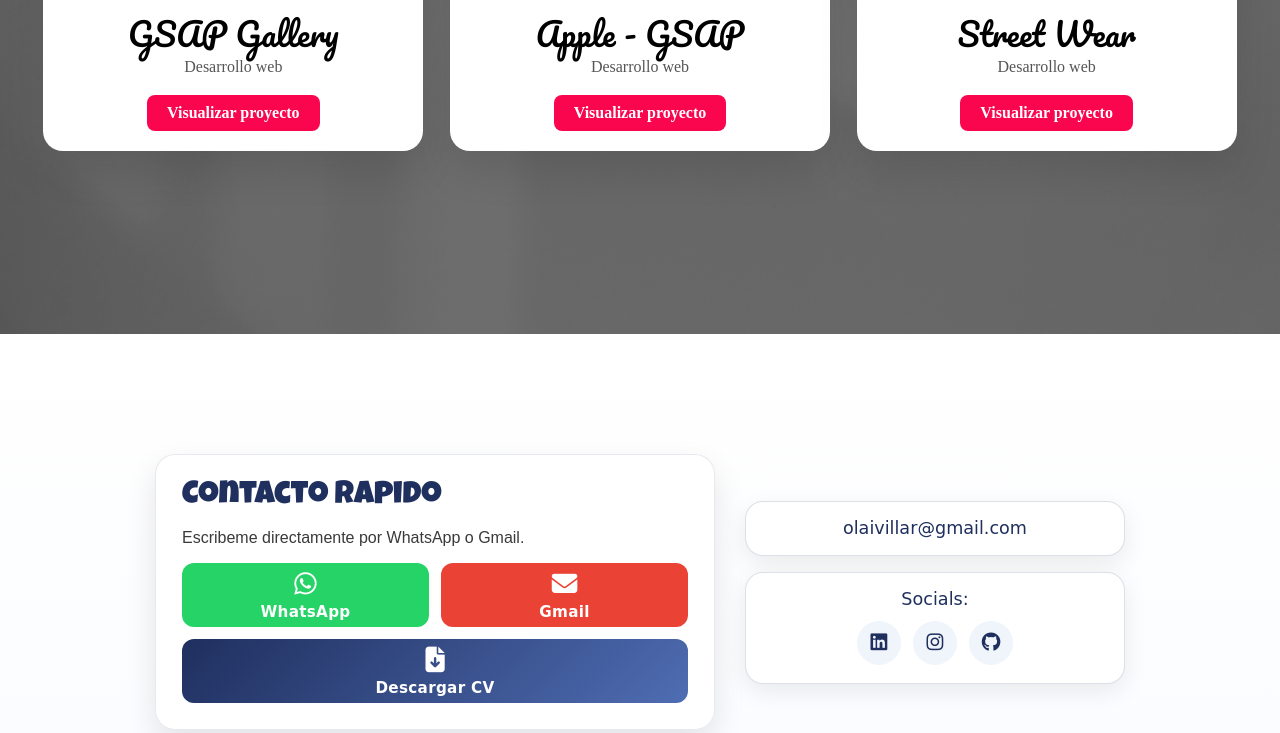
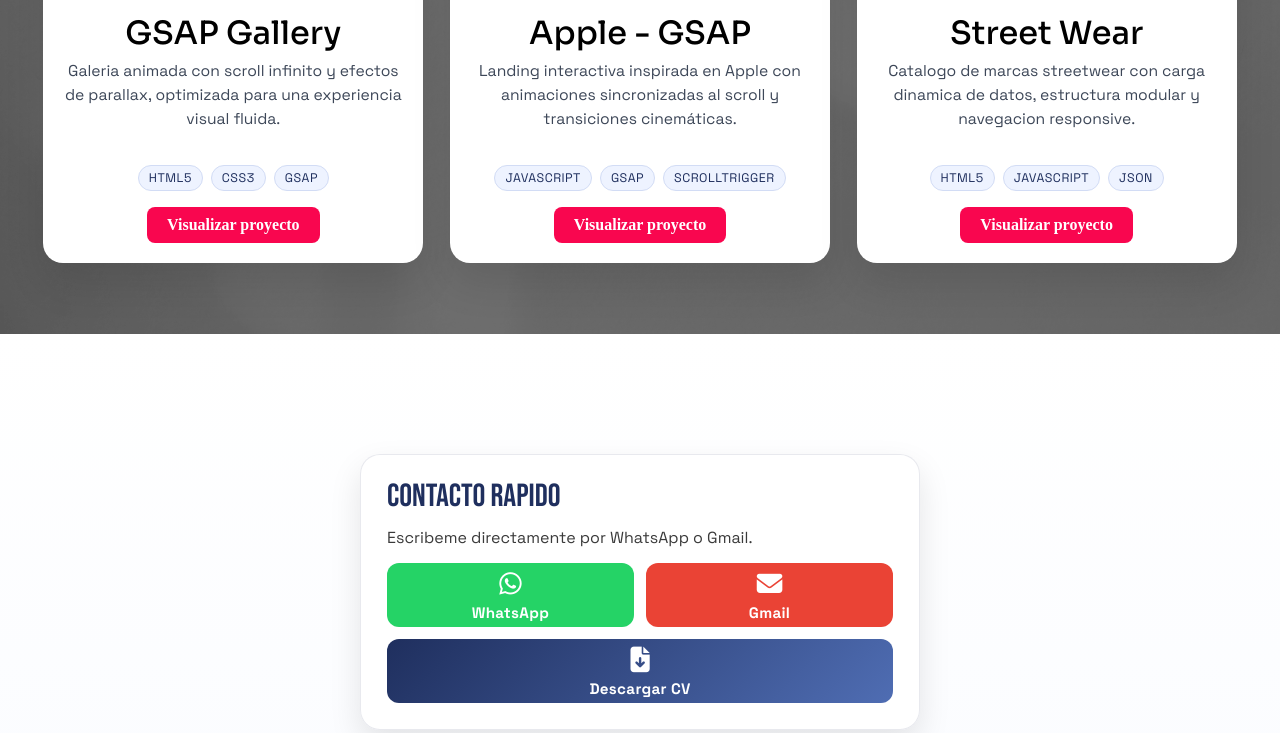
Before and after one commit to OlaiGV/MyPortfolio, a plain HTML site: page index.html in a window 1280 px wide. Shown: the part 2066-2799 px from the top of the page. Drawn offline with Linux system fonts and the light colour scheme; a web font is replaced by a local one.

Commit message:
Polish portfolio visual design and simplify contact section

```diff
--- a/CSS/contact.css
+++ b/CSS/contact.css
@@ -1,5 +1,5 @@
 .contact-me {
-  min-height: auto;
+  min-height: 0;
   width: 100%;
   padding: 80px 20px 60px;
   display: flex;
@@ -29,7 +29,7 @@
   width: 100%;
   padding: 40px 20px;
   background: transparent;
-  min-height: auto;
+  min-height: 0;
 }
 
 .quick-contact {
@@ -108,80 +108,6 @@
   font-size: 0.95rem;
 }
 
-.social-left {
-  height: auto;
-  width: min(380px, 90vw);
-  text-align: center;
-  display: flex;
-  flex-direction: column;
-  justify-content: center;
-  align-self: center;
-  align-content: center;
-  margin-right: 0;
-  gap: 16px;
-}
-
-.mail-card,
-.socialMedia-card {
-  border-radius: 18px;
-  border: 1px solid rgba(31, 47, 94, 0.15);
-  background-color: white;
-  padding: 18px;
-  margin: 0;
-  box-shadow: 0 8px 24px rgba(0, 0, 0, 0.08);
-}
-
-.mail-card strong {
-  font-family: var(--fuente-boton);
-  font-size: 1.1rem;
-  color: #1f2f5e;
-  user-select: all;
-}
-
-.socialMedia-card {
-  display: flex;
-  flex-wrap: wrap;
-  justify-content: center;
-  align-items: center;
-  gap: 12px;
-}
-
-.socialMedia-card strong {
-  font-family: var(--fuente-boton);
-  font-size: 1.1rem;
-  color: #1f2f5e;
-  width: 100%;
-}
-
-.icons-media {
-  display: flex;
-  gap: 12px;
-  justify-content: center;
-  width: 100%;
-}
-
-.icons-media li {
-  list-style: none;
-}
-
-.icons-media a {
-  display: inline-flex;
-  justify-content: center;
-  align-items: center;
-  width: 44px;
-  height: 44px;
-  border-radius: 50%;
-  background: #f0f4fb;
-  color: #1f2f5e;
-  transition: background 0.2s ease, color 0.2s ease;
-  font-size: 1.2rem;
-}
-
-.icons-media a:hover {
-  background: #1f2f5e;
-  color: #ffffff;
-}
-
 .name {
   width: 100%;
   flex-direction: column;
@@ -258,11 +184,6 @@
     padding: 30px 20px;
     gap: 24px;
   }
-
-  .social-left {
-    margin-right: 0;
-    width: min(360px, 90vw);
-  }
 }
 
 @media (max-width: 600px) {
@@ -307,32 +228,6 @@
     font-size: 0.92rem;
   }
 
-  .social-left {
-    width: 100%;
-    gap: 12px;
-  }
-
-  .mail-card,
-  .socialMedia-card {
-    padding: 16px;
-    font-size: 0.95rem;
-  }
-
-  .mail-card strong,
-  .socialMedia-card strong {
-    font-size: 1rem;
-  }
-
-  .icons-media {
-    gap: 10px;
-  }
-
-  .icons-media a {
-    width: 40px;
-    height: 40px;
-    font-size: 1rem;
-  }
-
   .name {
     padding: 40px 16px;
     gap: 20px;
--- a/CSS/projects.css
+++ b/CSS/projects.css
@@ -69,6 +69,9 @@
 .project-content {
   padding: 20px;
   text-align: center;
+  display: flex;
+  flex-direction: column;
+  align-items: center;
 }
 
 .project-title {
@@ -78,9 +81,32 @@
 }
 
 .project-info {
-  font-size: 1rem;
-  color: #555;
-  margin-bottom: 20px;
+  font-size: 0.98rem;
+  line-height: 1.55;
+  color: #3d4758;
+  margin-bottom: 14px;
+  min-height: 92px;
+  font-family: var(--fuente-texto);
+}
+
+.project-tags {
+  display: flex;
+  flex-wrap: wrap;
+  justify-content: center;
+  gap: 8px;
+  margin-bottom: 16px;
+}
+
+.project-tag {
+  font-family: var(--fuente-boton);
+  font-size: 0.78rem;
+  letter-spacing: 0.04em;
+  text-transform: uppercase;
+  color: #1f2f5e;
+  background-color: #eef3ff;
+  border: 1px solid #d2dcf5;
+  border-radius: 999px;
+  padding: 6px 10px;
 }
 
 .project-btn {
@@ -100,7 +126,7 @@
 
 @media (max-width: 600px) {
   .projects-container {
-    min-height: auto;
+    min-height: 0;
     padding: 70px 16px;
   }
 
@@ -131,6 +157,15 @@
     font-size: 1.5rem;
   }
 
+  .project-info {
+    min-height: 0;
+    font-size: 0.94rem;
+  }
+
+  .project-tags {
+    margin-bottom: 14px;
+  }
+
   .project-btn {
     font-size: 0.95rem;
   }
--- a/CSS/tipografias.css
+++ b/CSS/tipografias.css
@@ -1,12 +1,11 @@
-@import url('https://fonts.googleapis.com/css2?family=Luckiest+Guy&display=swap');
-@import url('https://fonts.googleapis.com/css2?family=Pacifico&display=swap');
-@import url('https://fonts.googleapis.com/css2?family=Pacifico&family=Walter+Turncoat&display=swap');
-@import url('https://fonts.googleapis.com/css2?family=Slackey&display=swap');
+@import url('https://fonts.googleapis.com/css2?family=Bebas+Neue&display=swap');
+@import url('https://fonts.googleapis.com/css2?family=Space+Grotesk:wght@400;500;600;700&display=swap');
+@import url('https://fonts.googleapis.com/css2?family=Sora:wght@500;600;700&display=swap');
 
 :root {
-    --fuente-titulos: 'Luckiest Guy', cursive;
-    --fuente-texto: 'Arial', sans-serif;
-    --fuente-logo: 'Pacifico', cursive;
-    --fuente-boton: 'Walter Turncoat', cursive;
-    --fuente-animada: "Slackey", sans-serif;
+    --fuente-titulos: 'Bebas Neue', sans-serif;
+    --fuente-texto: 'Space Grotesk', sans-serif;
+    --fuente-logo: 'Sora', sans-serif;
+    --fuente-boton: 'Space Grotesk', sans-serif;
+    --fuente-animada: 'Space Grotesk', sans-serif;
 }
--- a/index.html
+++ b/index.html
@@ -57,9 +57,10 @@
 
       <div class="nav-header">
         <section class="hero">
-          <h1 class="typewriter">Olai G.V - Web Designer</h1>
+          <h1 class="typewriter">Olai G.V - Backend Java Developer</h1>
           <p class="hero-description">
-            "Your one-stop solution for stunning web designs."
+            Desarrollo soluciones backend robustas con Java y Spring para
+            entornos bancarios de alta exigencia.
           </p>
           <a href="#contact" class="button type1 btn">
             <span class="btn-txt">Contactar</span>
@@ -200,7 +201,15 @@
             </div>
             <div class="project-content">
               <h3 class="project-title">GSAP Gallery</h3>
-              <p class="project-info">Desarrollo web</p>
+              <p class="project-info">
+                Galeria animada con scroll infinito y efectos de parallax,
+                optimizada para una experiencia visual fluida.
+              </p>
+              <div class="project-tags" aria-label="Tecnologias utilizadas">
+                <span class="project-tag">HTML5</span>
+                <span class="project-tag">CSS3</span>
+                <span class="project-tag">GSAP</span>
+              </div>
               <a
                 href="https://olaigv.github.io/GSAP-Gallery/"
                 class="project-btn"
@@ -221,7 +230,15 @@
             </div>
             <div class="project-content">
               <h3 class="project-title">Apple - GSAP</h3>
-              <p class="project-info">Desarrollo web</p>
+              <p class="project-info">
+                Landing interactiva inspirada en Apple con animaciones
+                sincronizadas al scroll y transiciones cinemáticas.
+              </p>
+              <div class="project-tags" aria-label="Tecnologias utilizadas">
+                <span class="project-tag">JavaScript</span>
+                <span class="project-tag">GSAP</span>
+                <span class="project-tag">ScrollTrigger</span>
+              </div>
               <a
                 href="https://olaigv.github.io/Apple-GSAP/"
                 class="project-btn"
@@ -242,7 +259,15 @@
             </div>
             <div class="project-content">
               <h3 class="project-title">Street Wear</h3>
-              <p class="project-info">Desarrollo web</p>
+              <p class="project-info">
+                Catalogo de marcas streetwear con carga dinamica de datos,
+                estructura modular y navegacion responsive.
+              </p>
+              <div class="project-tags" aria-label="Tecnologias utilizadas">
+                <span class="project-tag">HTML5</span>
+                <span class="project-tag">JavaScript</span>
+                <span class="project-tag">JSON</span>
+              </div>
               <a
                 href="https://olaigv.github.io/StreatWear-Spain/"
                 class="project-btn"
@@ -297,47 +322,6 @@
               </a>
             </div>
           </article>
-
-          <aside class="social-left">
-            <div class="mail-card">
-              <strong>olaivillar@gmail.com</strong>
-            </div>
-            <div class="socialMedia-card">
-              <strong>Socials: </strong>
-              <ul class="icons-media" aria-label="Redes sociales de contacto">
-                <li>
-                  <a
-                    href="https://linkedin.com/in/olai-garcia-villar"
-                    target="_blank"
-                    rel="noopener noreferrer"
-                    aria-label="LinkedIn de Olai"
-                  >
-                    <i class="fa-brands fa-linkedin"></i
-                  ></a>
-                </li>
-
-                <li>
-                  <a
-                    href="https://www.instagram.com/olai_gv"
-                    target="_blank"
-                    rel="noopener noreferrer"
-                    aria-label="Instagram de Olai"
-                    ><i class="fa-brands fa-instagram"></i>
-                  </a>
-                </li>
-
-                <li>
-                  <a
-                    href="https://github.com/OlaiGV"
-                    target="_blank"
-                    rel="noopener noreferrer"
-                    aria-label="GitHub de Olai"
-                    ><i class="fa-brands fa-github"></i>
-                  </a>
-                </li>
-              </ul>
-            </div>
-          </aside>
         </section>
 
         <section class="name">
```
